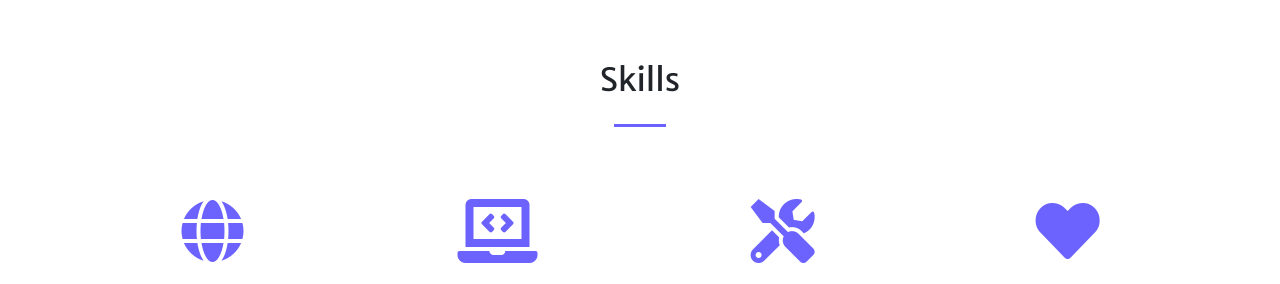
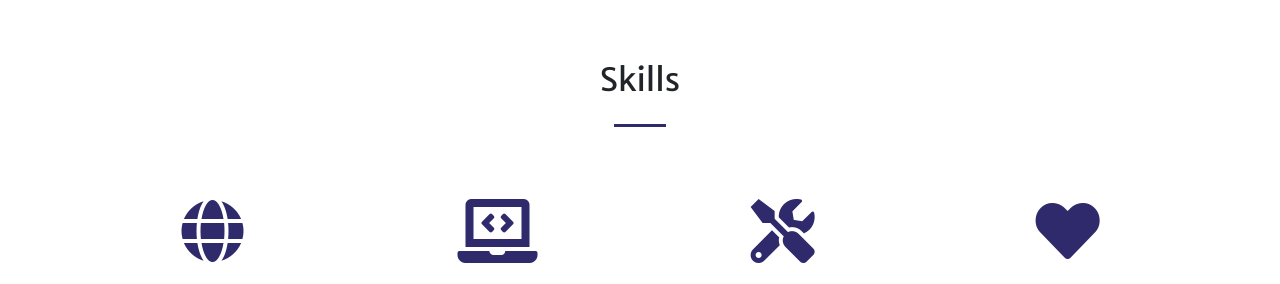
Before and after one commit to lmariemeehan/lm-portfolio, a Gatsby site: page / in a window 1280 px wide. Shown: the part 1380-1664 px from the top of the page. Built offline with nearby package versions, Linux system fonts and the light colour scheme; Gatsby itself is replaced by a stand-in of ours.

Commit message:
Playing around with sass variables. Will add icon images along with skills later

```diff
--- a/src/sass/_variables.scss
+++ b/src/sass/_variables.scss
@@ -12,7 +12,7 @@ $mediumPurple: #4c46b3 !default;
 $richPurple: #2e2a6c !default;
 
 // Set primary color to orange
-$primary: $brightPurple !default;
+$primary: $richPurple !default;
 
 // Set secondary color to deep purple
 $secondary: $deepPurple !default;
```
